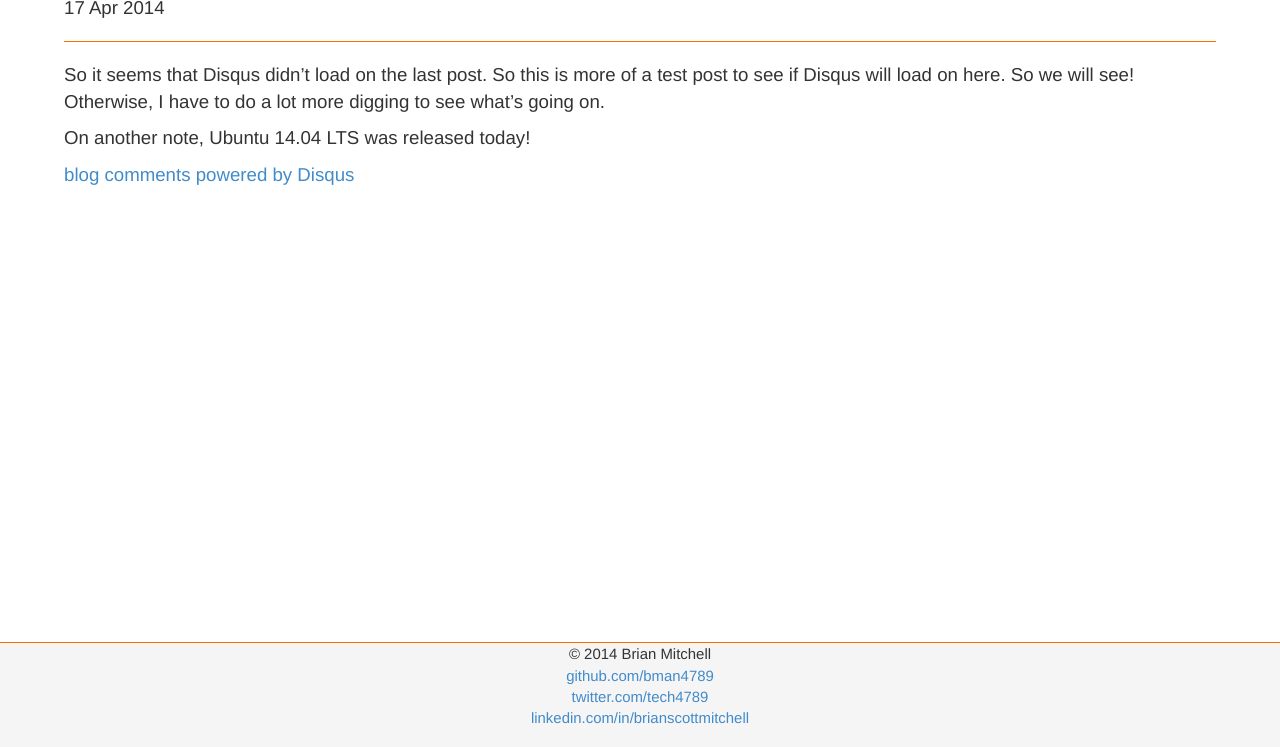
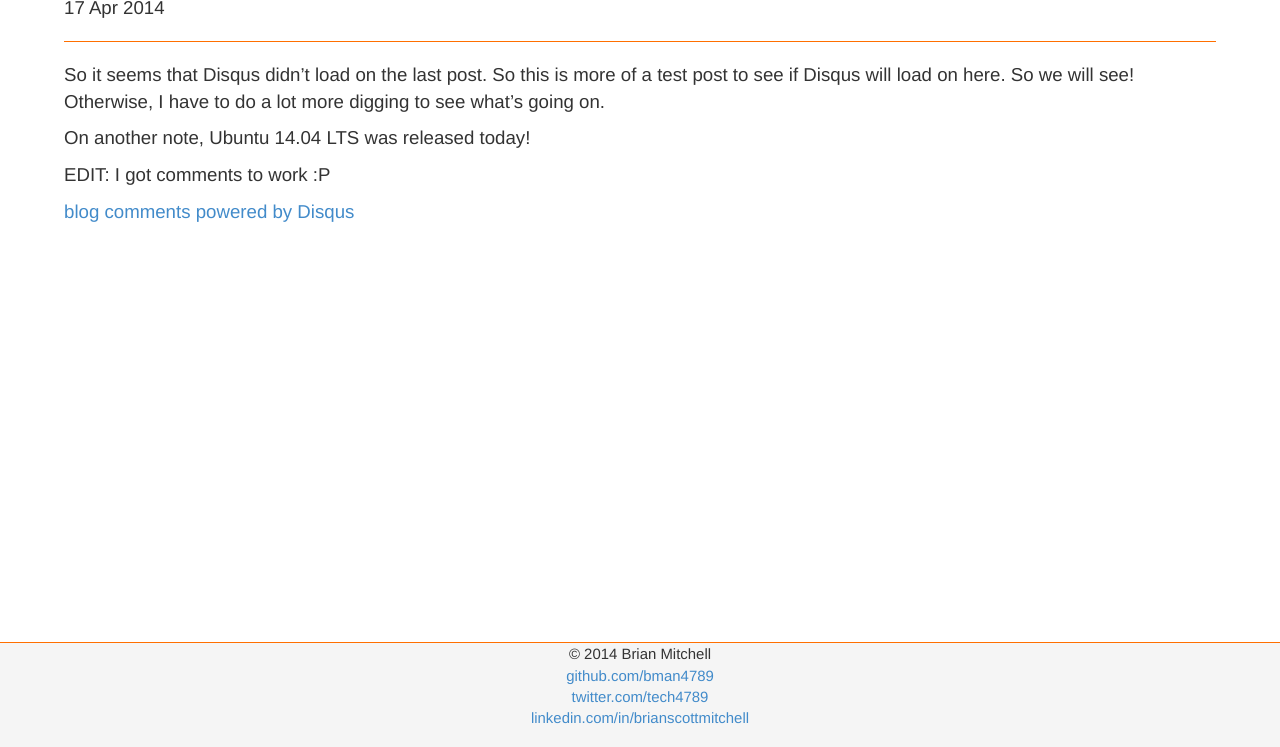
Before and after one commit to BrianMitchL/brianm.me, a Jekyll site: the page built from _posts/2014-04-17-troubles.md, in a window 1280 px wide, cut to the strip 153-900 px from the top of the page. Built offline with Jekyll 4.4.1, drawn with Linux system fonts in a browser that asks for light colours; nearby versions of some CDN libraries; comment, search, counter and statistics services are not loaded.

Commit message:
Updated post

```diff
--- a/_posts/2014-04-17-troubles.md
+++ b/_posts/2014-04-17-troubles.md
@@ -6,3 +6,5 @@ title: Troubles
 So it seems that Disqus didn't load on the last post. So this is more of a test post to see if Disqus will load on here. So we will see! Otherwise, I have to do a lot more digging to see what's going on.
 
 On another note, Ubuntu 14.04 LTS was released today!
+
+EDIT: I got comments to work :P
```
